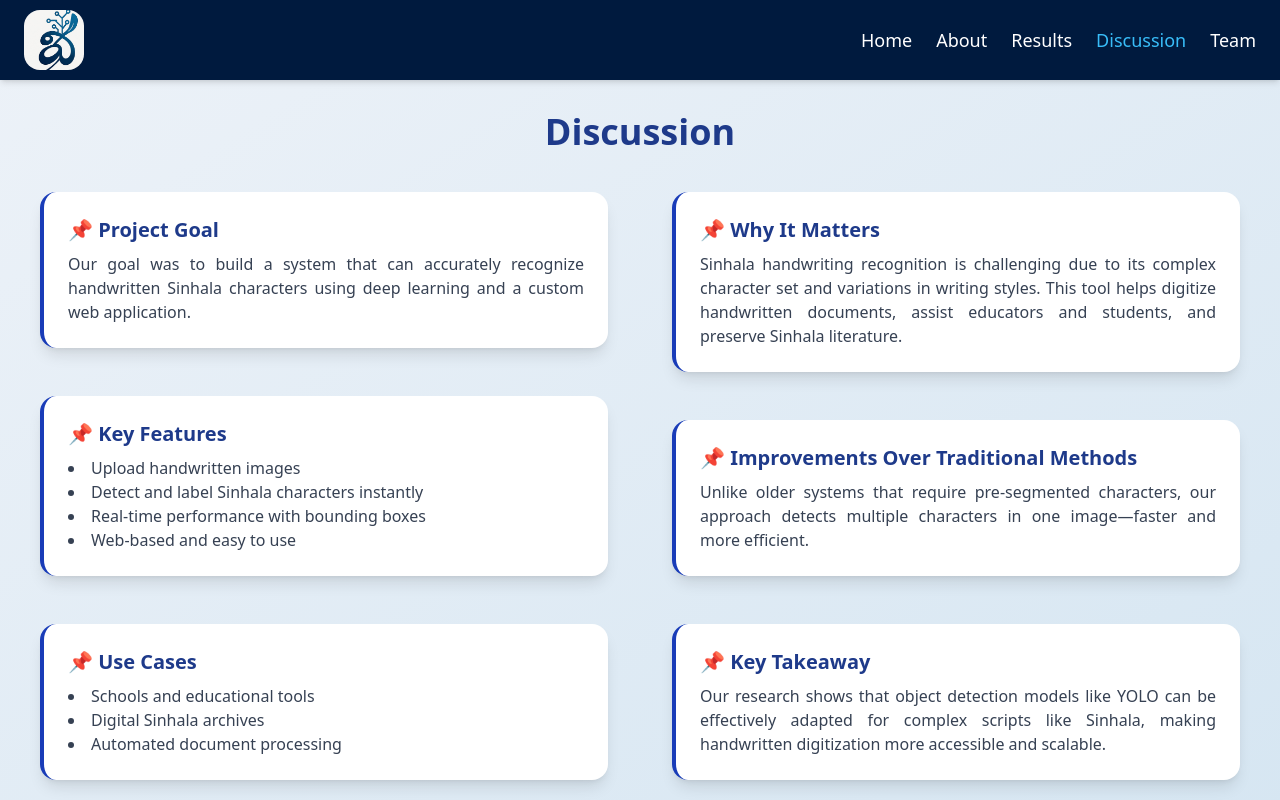
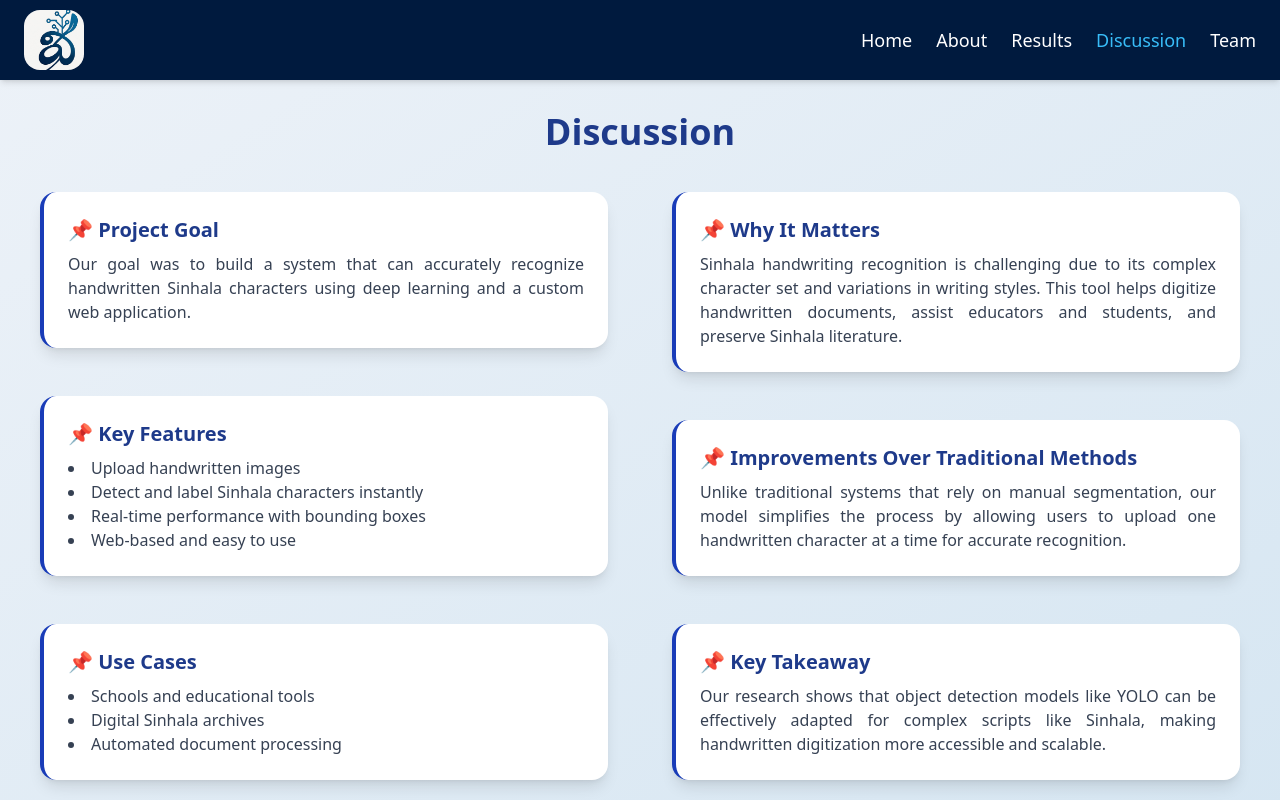
Before and after one commit to Hasintha-Darshana/Sinhala-handwritten, a React (Vite) app: page /discussion in a window 1280 px wide. Shown: the top 800 px of the page. Built offline with nearby package versions, Linux system fonts and the light colour scheme.

Commit message:
edit discussion

```diff
--- a/src/pages/discussion.jsx
+++ b/src/pages/discussion.jsx
@@ -24,7 +24,7 @@ export default function DiscussionPage() {
     {
       title: "📌 Improvements Over Traditional Methods",
       content:
-        "Unlike older systems that require pre-segmented characters, our approach detects multiple characters in one image—faster and more efficient.",
+        "Unlike traditional systems that rely on manual segmentation, our model simplifies the process by allowing users to upload one handwritten character at a time for accurate recognition.",
     },
     {
       title: "📌 Use Cases",
```
